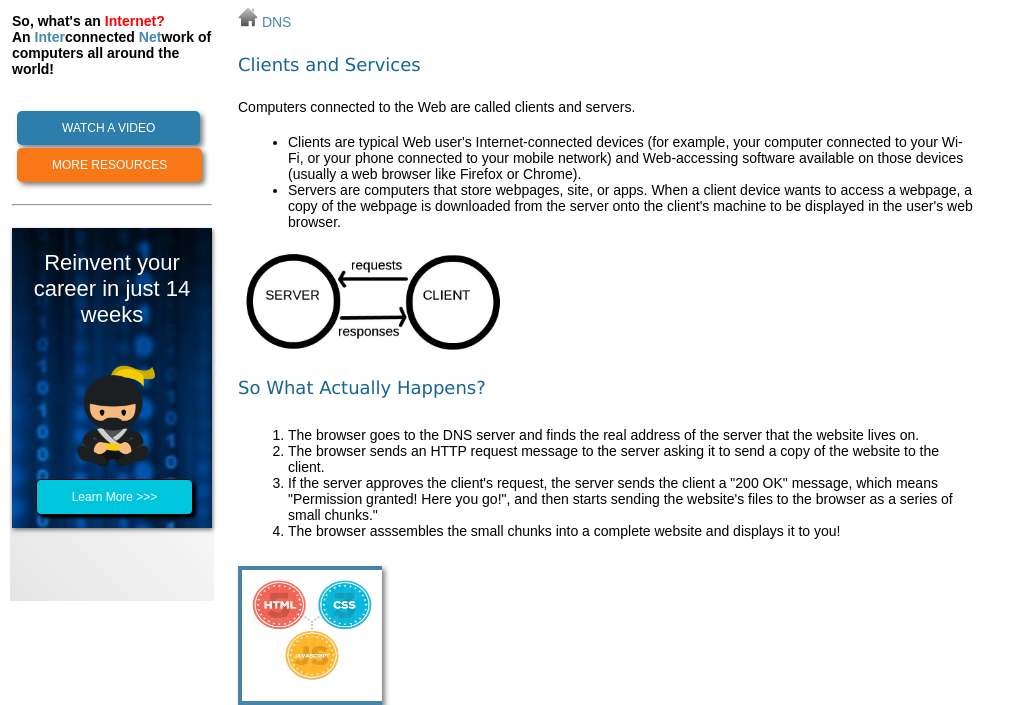
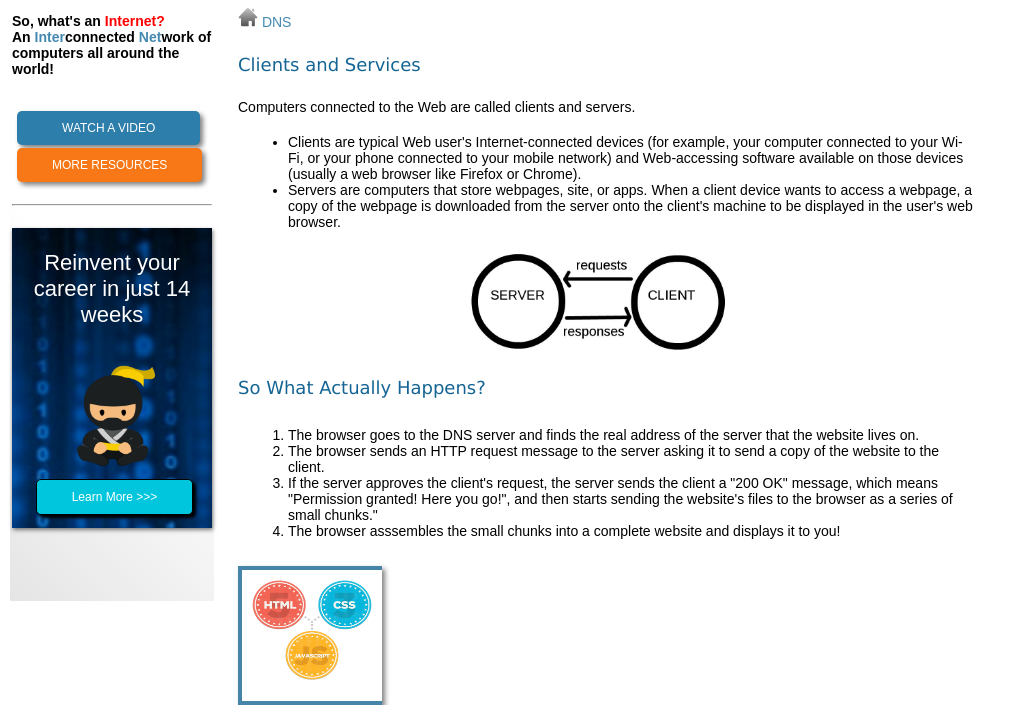
Before and after one commit to Echo7j/InternetProject, a plain HTML site: page index.html in a window 1280 px wide. Shown: the part 149-854 px from the top of the page, without its empty margins (0-1033 px from the left). Drawn offline with Linux system fonts and the light colour scheme.

Commit message:
prior to code validation

```diff
--- a/index.html
+++ b/index.html
@@ -48,7 +48,7 @@
         </ul>
 
         <div id="mainimg">
-        <img src= "images/client_server.jpg" alt="computer network" style="width:270px;height:100px;">
+        <img class="cs" src= "images/client_server.jpg" alt="computer network" style="width:270px;height:100px;">
             <h4>So What Actually Happens?</h4>
                 <ol class="ol1">
                     <li>The browser goes to the DNS server and finds the real address of the
@@ -68,8 +68,5 @@
         </div>
 
 </body>
-<footer>
-
-</footer>
 
 </html>
--- a/style.css
+++ b/style.css
@@ -136,6 +136,10 @@ h4{
 
 }
 
+.cs{
+    margin: 0px 0px 0px 225px;
+}
+
 .ul1{
     list-style-type: disc;
     margin: 5px 0px 10px 30px;
```
